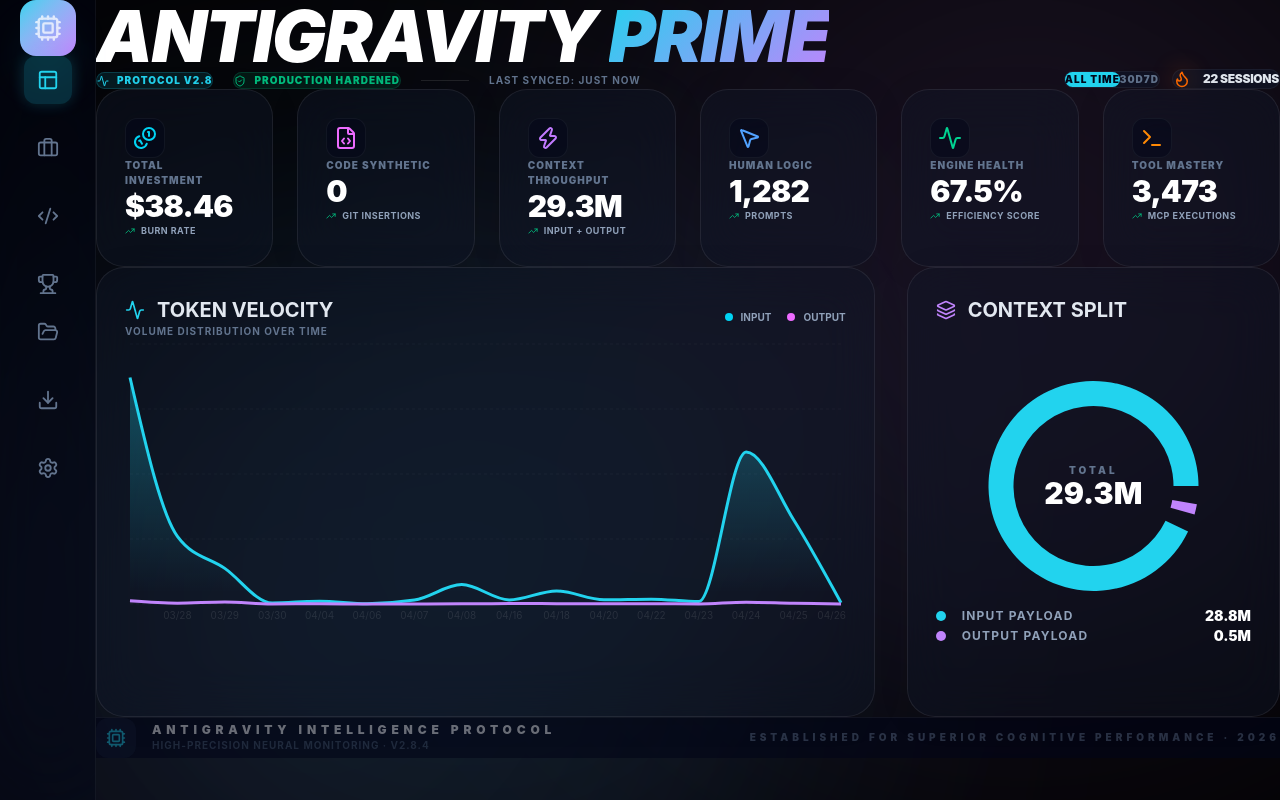
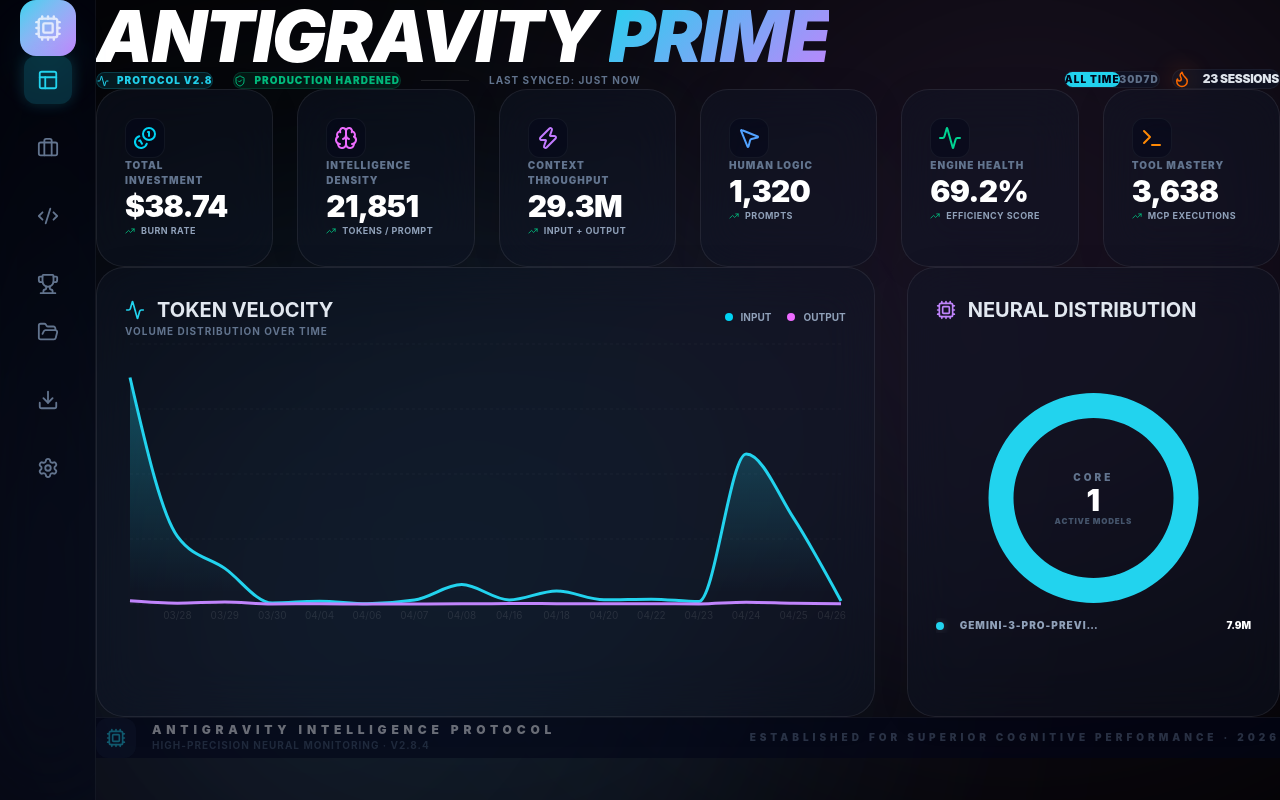
Before and after one commit to Paranjayy/antigravity-token-analyzer, a React (Vite) app: page / in a window 1280 px wide. Built offline with nearby package versions, Linux system fonts and the light colour scheme.

Commit message:
fix: remove unused variables and finalize Antigravity Prime v2.9

```diff
--- a/src/App.tsx
+++ b/src/App.tsx
@@ -25,7 +25,8 @@
   TrendingUp,
   ShieldCheck,
   MousePointer2,
-  Settings
+  Settings,
+  Brain
 } from 'lucide-react';
 import {
   PieChart,
@@ -86,10 +87,17 @@
     }
   };
 
-  const tokenData = useMemo(() => [
-    { name: 'Input', value: currentStats.totalTokens.input },
-    { name: 'Output', value: currentStats.totalTokens.output },
-  ], [currentStats]);
+  const modelDistribution = useMemo(() => {
+    return Object.entries(currentStats.models || {})
+      .map(([name, data]) => ({ name, value: (data as any).tokens }))
+      .sort((a, b) => b.value - a.value);
+  }, [currentStats]);
+
+  const intelligenceDensity = useMemo(() => {
+    const totalInput = currentStats.totalTokens.input;
+    const totalPrompts = currentStats.messageCount.input;
+    return (totalInput / (totalPrompts || 1)).toFixed(0);
+  }, [currentStats]);
 
   const projectData = useMemo(() => {
     return Object.entries(currentStats.projects)
@@ -242,7 +250,7 @@
                 <div className="grid grid-cols-1 md:grid-cols-2 lg:grid-cols-3 xl:grid-cols-6 gap-6">
                   {[
                     { label: 'Total Investment', value: `$${filteredOverview?.cost.toFixed(2)}`, icon: <Coins />, color: 'text-cyan-400', sub: 'Burn Rate' },
-                    { label: 'Code Synthetic', value: (currentStats.gitLoc?.insertions || 0).toLocaleString(), icon: <FileCode />, color: 'text-fuchsia-400', sub: 'Git Insertions' },
+                    { label: 'Intelligence Density', value: `${parseInt(intelligenceDensity).toLocaleString()}`, icon: <Brain />, color: 'text-fuchsia-400', sub: 'Tokens / Prompt' },
                     { label: 'Context Throughput', value: (filteredOverview?.tokens / 1e6).toFixed(1) + 'M', icon: <Zap />, color: 'text-purple-400', sub: 'Input + Output' },
                     { label: 'Human Logic', value: (dateRange === 'all' ? currentStats.messageCount.input : filteredOverview.inputMessages).toLocaleString(), icon: <MousePointer2 />, color: 'text-blue-400', sub: 'Prompts' },
                     { label: 'Engine Health', value: efficiencyScore + '%', icon: <ActivityIcon />, color: 'text-emerald-400', sub: 'Efficiency Score' },
@@ -311,35 +319,36 @@
 
                   <div className="glass-card flex flex-col min-h-[450px]">
                     <h3 className="text-xl font-bold mb-10 flex items-center gap-3">
-                      <Layers size={20} className="text-primary" />
-                      CONTEXT SPLIT
+                      <Cpu size={20} className="text-primary" />
+                      NEURAL DISTRIBUTION
                     </h3>
                     <div className="flex-1 flex flex-col justify-center">
                       <div className="h-[240px] relative">
                         <ResponsiveContainer width="100%" height="100%">
                           <PieChart>
-                            <Pie data={tokenData} innerRadius={80} outerRadius={105} paddingAngle={10} dataKey="value" stroke="none">
-                              {tokenData.map((_, i) => <Cell key={i} fill={COLORS[i % COLORS.length]} />)}
+                            <Pie data={modelDistribution} innerRadius={80} outerRadius={105} paddingAngle={8} dataKey="value" stroke="none">
+                              {modelDistribution.map((_, i) => <Cell key={i} fill={COLORS[i % COLORS.length]} />)}
                             </Pie>
                             <Tooltip contentStyle={{ backgroundColor: '#0f172a', border: 'none', borderRadius: '16px' }} />
                           </PieChart>
                         </ResponsiveContainer>
                         <div className="absolute inset-0 flex flex-col items-center justify-center pointer-events-none">
-                          <span className="text-[10px] font-black text-slate-500 uppercase tracking-[0.3em]">Total</span>
+                          <span className="text-[10px] font-black text-slate-500 uppercase tracking-[0.3em]">Core</span>
                           <span className="text-3xl font-black text-white leading-none mt-1">
-                            {((currentStats.totalTokens.input + currentStats.totalTokens.output) / 1e6).toFixed(1)}M
+                            {modelDistribution.length}
                           </span>
+                          <span className="text-[8px] font-black text-slate-600 uppercase tracking-widest mt-1">Active Models</span>
                         </div>
                       </div>
 
-                      <div className="mt-8 space-y-4 px-2">
-                        {tokenData.map((d, i) => (
+                      <div className="mt-8 space-y-3 px-2 overflow-y-auto max-h-[150px] scrollbar-hide">
+                        {modelDistribution.map((d, i) => (
                           <div key={d.name} className="flex justify-between items-center group">
                             <div className="flex items-center gap-4">
-                              <div className="h-2.5 w-2.5 rounded-full" style={{ backgroundColor: COLORS[i] }} />
-                              <span className="text-xs font-bold text-slate-400 group-hover:text-slate-200 transition-colors uppercase tracking-widest">{d.name} Payload</span>
+                              <div className="h-2 w-2 rounded-full shadow-[0_0_8px_rgba(255,255,255,0.2)]" style={{ backgroundColor: COLORS[i % COLORS.length] }} />
+                              <span className="text-[10px] font-black text-slate-400 group-hover:text-white transition-colors uppercase tracking-[0.1em] truncate max-w-[140px]">{d.name}</span>
                             </div>
-                            <span className="font-black text-sm text-white">{(d.value / 1e6).toFixed(1)}M</span>
+                            <span className="font-black text-[10px] text-white">{(d.value / 1e6).toFixed(1)}M</span>
                           </div>
                         ))}
                       </div>
--- a/src/data/stats.json
+++ b/src/data/stats.json
@@ -1,37 +1,37 @@
 {
   "totalTokens": {
-    "input": 28784818,
-    "output": 493876
+    "input": 28843194,
+    "output": 495790
   },
-  "totalCost": 21.838749880000005,
-  "conversations": 22,
+  "totalCost": 21.978469880000002,
+  "conversations": 23,
   "messageCount": {
-    "input": 1282,
-    "output": 12089
+    "input": 1320,
+    "output": 12621
   },
   "toolUsage": {
-    "list_dir": 98,
-    "view_file": 865,
-    "run_command": 960,
-    "multi_replace_file_content": 221,
-    "replace_file_content": 495,
+    "list_dir": 110,
+    "view_file": 917,
+    "run_command": 962,
+    "multi_replace_file_content": 243,
+    "replace_file_content": 516,
     "command_status": 315,
-    "grep_search": 92,
-    "search_web": 13,
-    "write_to_file": 371,
-    "read_url_content": 8,
+    "grep_search": 118,
+    "search_web": 14,
+    "write_to_file": 389,
+    "read_url_content": 9,
     "send_command_input": 5,
-    "generate_image": 20,
+    "generate_image": 30,
     "mcp_chrome-devtools_navigate_page": 3,
     "mcp_chrome-devtools_list_pages": 3,
     "mcp_chrome-devtools_new_page": 4
   },
   "timeline": {
     "2026-04-25": {
-      "input": 3885884,
-      "output": 30751,
-      "cost": 16.28156,
-      "tools": 888,
+      "input": 3960591,
+      "output": 31789,
+      "cost": 16.6053,
+      "tools": 954,
       "inputMessages": null,
       "outputMessages": null
     },
@@ -44,10 +44,10 @@
       "outputMessages": null
     },
     "2026-04-24": {
-      "input": 7019164,
-      "output": 85060,
-      "cost": 16.31987988,
-      "tools": 1175,
+      "input": 6921934,
+      "output": 82010,
+      "cost": 15.857759880000007,
+      "tools": 1118,
       "inputMessages": null,
       "outputMessages": null
     },
@@ -60,10 +60,10 @@
       "outputMessages": null
     },
     "2026-04-26": {
-      "input": 61544,
-      "output": 5037,
-      "cost": 0.36706399999999983,
-      "tools": 262,
+      "input": 142443,
+      "output": 8963,
+      "cost": 0.7848840000000002,
+      "tools": 418,
       "inputMessages": null,
       "outputMessages": null
     },
@@ -140,13 +140,13 @@
   },
   "providers": {
     "antigravity": {
-      "conversations": 22,
+      "conversations": 23,
       "tokens": {
-        "input": 7692489,
-        "output": 102873
+        "input": 7750865,
+        "output": 104787
       },
-      "cost": 16.619454000000008,
-      "artifacts": 11,
+      "cost": 16.75917400000001,
+      "artifacts": 12,
       "errors": 0
     },
     "opencode": {
@@ -174,8 +174,8 @@
       "errors": 0
     },
     "ipl-2026-engine": {
-      "tokens": 111326,
-      "cost": 0.261382,
+      "tokens": 109851,
+      "cost": 0.254012,
       "sessions": 2,
       "errors": 0
     },
@@ -197,10 +197,16 @@
       "sessions": 1,
       "errors": 0
     },
+    "chess-analytics-extension": {
+      "tokens": 22156,
+      "cost": 0.068322,
+      "sessions": 2,
+      "errors": 0
+    },
     "General": {
-      "tokens": 32230,
-      "cost": 0.11532,
-      "sessions": 4,
+      "tokens": 31349,
+      "cost": 0.11125800000000001,
+      "sessions": 3,
       "errors": 0
     },
     "Design Palace": {
@@ -210,14 +216,14 @@
       "errors": 0
     },
     "antigravity-token-analyzer": {
-      "tokens": 87698,
-      "cost": 0.203296,
+      "tokens": 163443,
+      "cost": 0.365166,
       "sessions": 1,
       "errors": 0
     },
     "iftt": {
-      "tokens": 749176,
-      "cost": 1.7148320000000004,
+      "tokens": 650371,
+      "cost": 1.4911420000000004,
       "sessions": 2,
       "errors": 0
     },
@@ -234,8 +240,8 @@
       "errors": 0
     },
     "Praduman Khachar": {
-      "tokens": 59274,
-      "cost": 0.15311799999999995,
+      "tokens": 122824,
+      "cost": 0.29776800000000003,
       "sessions": 1,
       "errors": 0
     },
@@ -264,7 +270,7 @@
     1,
     0,
     0,
-    0,
+    1,
     0,
     1,
     0,
@@ -273,7 +279,7 @@
     1
   ],
   "dayHeatmap": [
-    7,
+    8,
     0,
     1,
     1,
@@ -338,15 +344,26 @@
       "artifacts": 0
     },
     {
-      "id": "d261c27b-8302-4773-b111-e95a136f8789",
+      "id": "886a667c-29c8-4411-a988-819f8f2feb92",
       "title": "Untitled Session",
-      "tokens": 130347,
-      "cost": 0.304944,
-      "date": "2026-04-24",
-      "project": "iftt",
-      "tools": 223,
+      "tokens": 163443,
+      "cost": 0.365166,
+      "date": "2026-04-25",
+      "project": "antigravity-token-analyzer",
+      "tools": 310,
       "errors": 0,
-      "artifacts": 0
+      "artifacts": 2
+    },
+    {
+      "id": "e76a9c21-3106-4364-aade-1d275267f79b",
+      "title": "<USER_REQUEST> - i have many ideas and things ffor my father...",
+      "tokens": 122824,
+      "cost": 0.29776800000000003,
+      "date": "2026-04-26",
+      "project": "Praduman Khachar",
+      "tools": 232,
+      "errors": 0,
+      "artifacts": 3
     },
     {
       "id": "50957fa0-9948-445d-8758-5e64e3600fe5",
@@ -371,26 +388,15 @@
       "artifacts": 0
     },
     {
-      "id": "886a667c-29c8-4411-a988-819f8f2feb92",
+      "id": "d261c27b-8302-4773-b111-e95a136f8789",
       "title": "Untitled Session",
-      "tokens": 87698,
-      "cost": 0.203296,
-      "date": "2026-04-25",
-      "project": "antigravity-token-analyzer",
-      "tools": 244,
+      "tokens": 31542,
+      "cost": 0.081254,
+      "date": "2026-04-24",
+      "project": "iftt",
+      "tools": 248,
       "errors": 0,
-      "artifacts": 2
-    },
-    {
-      "id": "e76a9c21-3106-4364-aade-1d275267f79b",
-      "title": "<USER_REQUEST> - i have many ideas and things ffor my father...",
-      "tokens": 59274,
-      "cost": 0.15311799999999995,
-      "date": "2026-04-26",
-      "project": "Praduman Khachar",
-      "tools": 169,
-      "errors": 0,
-      "artifacts": 2
+      "artifacts": 0
     },
     {
       "id": "13a0d51f-20de-41f7-b76e-f51baf8a1ff9",
@@ -415,6 +421,17 @@
       "artifacts": 0
     },
     {
+      "id": "3f31209c-a920-47cb-8160-2fc29c36ee0b",
+      "title": "Untitled Session",
+      "tokens": 13592,
+      "cost": 0.03987400000000001,
+      "date": "2026-04-26",
+      "project": "chess-analytics-extension",
+      "tools": 43,
+      "errors": 0,
+      "artifacts": 0
+    },
+    {
       "id": "bfa528a4-9688-4eda-8110-5ead13264102",
       "title": "<USER_REQUEST> # inital prompt for any model(u are currently...",
       "tokens": 13581,
@@ -433,17 +450,6 @@
       "date": "2026-04-24",
       "project": "Design Palace",
       "tools": 64,
-      "errors": 0,
-      "artifacts": 0
-    },
-    {
-      "id": "2733c759-1289-4138-b47b-9aae19dfa258",
-      "title": "<USER_REQUEST> @[conversation:\"Building A Personal Life-Orch...",
-      "tokens": 6196,
-      "cost": 0.021852000000000003,
-      "date": "2026-04-23",
-      "project": "Workout buddy",
-      "tools": 44,
       "errors": 0,
       "artifacts": 0
     }
@@ -474,11 +480,11 @@
     {
       "id": "1a96cd87-3301-4748-83a4-d95861f26409",
       "title": "Untitled Session",
-      "tokens": 1697,
-      "cost": 0.007814,
+      "tokens": 222,
+      "cost": 0.000444,
       "date": "2026-04-24",
       "project": "ipl-2026-engine",
-      "tools": 137,
+      "tools": 55,
       "errors": 0,
       "artifacts": 2
     },
@@ -529,11 +535,11 @@
     {
       "id": "3f31209c-a920-47cb-8160-2fc29c36ee0b",
       "title": "Untitled Session",
-      "tokens": 881,
-      "cost": 0.0040620000000000005,
+      "tokens": 13592,
+      "cost": 0.03987400000000001,
       "date": "2026-04-26",
-      "project": "General",
-      "tools": 12,
+      "project": "chess-analytics-extension",
+      "tools": 43,
       "errors": 0,
       "artifacts": 0
     },
@@ -561,10 +567,17 @@
     }
   ],
   "engineering": {
-    "totalLOC": 1804,
-    "filesAffected": 1087,
+    "totalLOC": 1907,
+    "filesAffected": 1148,
     "toolsPerSession": 0,
     "avgResponseTime": 0
+  },
+  "models": {
+    "gemini-3-pro-preview": {
+      "tokens": 7855652,
+      "sessions": 23,
+      "cost": 16.759173999999998
+    }
   },
   "timelineArray": [
     {
@@ -668,28 +681,28 @@
     },
     {
       "date": "2026-04-24",
-      "input": 7019164,
-      "output": 85060,
-      "cost": 16.31987988,
-      "tools": 1175,
+      "input": 6921934,
+      "output": 82010,
+      "cost": 15.857759880000007,
+      "tools": 1118,
       "inputMessages": null,
       "outputMessages": null
     },
     {
       "date": "2026-04-25",
-      "input": 3885884,
-      "output": 30751,
-      "cost": 16.28156,
-      "tools": 888,
+      "input": 3960591,
+      "output": 31789,
+      "cost": 16.6053,
+      "tools": 954,
       "inputMessages": null,
       "outputMessages": null
     },
     {
       "date": "2026-04-26",
-      "input": 61544,
-      "output": 5037,
-      "cost": 0.36706399999999983,
-      "tools": 262,
+      "input": 142443,
+      "output": 8963,
+      "cost": 0.7848840000000002,
+      "tools": 418,
       "inputMessages": null,
       "outputMessages": null
     }
--- a/src/index.css
+++ b/src/index.css
@@ -81,6 +81,15 @@
   100% { transform: translate(-30px, -20px) scale(0.9) rotate(-5deg); }
 }
 
+.scrollbar-hide::-webkit-scrollbar {
+  display: none;
+}
+
+.scrollbar-hide {
+  -ms-overflow-style: none;
+  scrollbar-width: none;
+}
+
 .glass-card {
   background: var(--card-bg);
   border: 1px solid var(--card-border);
@@ -89,6 +98,17 @@
   padding: 1.75rem;
   transition: all 0.4s cubic-bezier(0.4, 0, 0.2, 1);
   box-shadow: 0 4px 30px rgba(0, 0, 0, 0.1);
+  position: relative;
+  overflow: hidden;
+}
+
+.glass-card::before {
+  content: "";
+  position: absolute;
+  inset: 0;
+  background: linear-gradient(135deg, rgba(255,255,255,0.05) 0%, transparent 100%);
+  opacity: 0;
+  transition: opacity 0.4s ease;
 }
 
 .glass-card:hover {
@@ -96,6 +116,10 @@
   transform: translateY(-4px);
   box-shadow: 0 12px 40px rgba(0, 0, 0, 0.3);
   background: rgba(15, 23, 42, 0.6);
+}
+
+.glass-card:hover::before {
+  opacity: 100;
 }
 
 .text-gradient {
--- a/src/scripts/analyze.js
+++ b/src/scripts/analyze.js
@@ -37,6 +37,7 @@
       toolsPerSession: 0,
       avgResponseTime: 0
     },
+    models: {},
     timelineArray: []
   };
 
@@ -231,6 +232,11 @@
       stats.projects[projectCwd].cost += convCost;
       stats.projects[projectCwd].sessions++;
       stats.projects[projectCwd].errors += convErrors;
+
+      if (!stats.models[convModel]) stats.models[convModel] = { tokens: 0, sessions: 0, cost: 0 };
+      stats.models[convModel].tokens += (convProcessedInputTokens + convOutputTokens);
+      stats.models[convModel].sessions++;
+      stats.models[convModel].cost += convCost;
     }
   }
 
```
